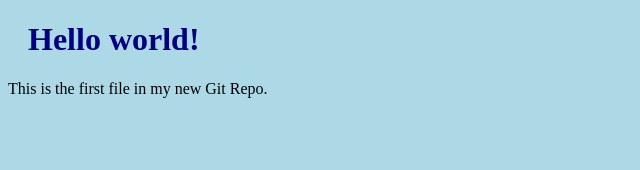
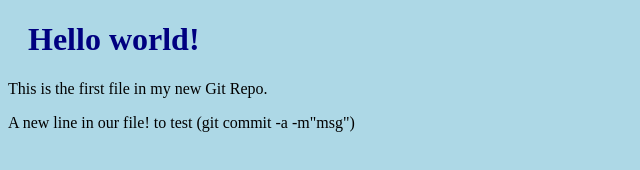
Before and after one commit to jamescaribe007/mimi, a plain HTML site: page index.html in a window 1280 px wide. Shown: the whole page, without its empty margins (0-640 px from the left). Drawn offline with Linux system fonts and the light colour scheme.

Commit message:
Update skipping add file to stage

```diff
--- a/index.html
+++ b/index.html
@@ -8,6 +8,7 @@
 
 <h1>Hello world!</h1>
 <p>This is the first file in my new Git Repo.</p>
+<p>A new line in our file! to test (git commit -a -m"msg")</p>
 
 </body>
 </html>
```
